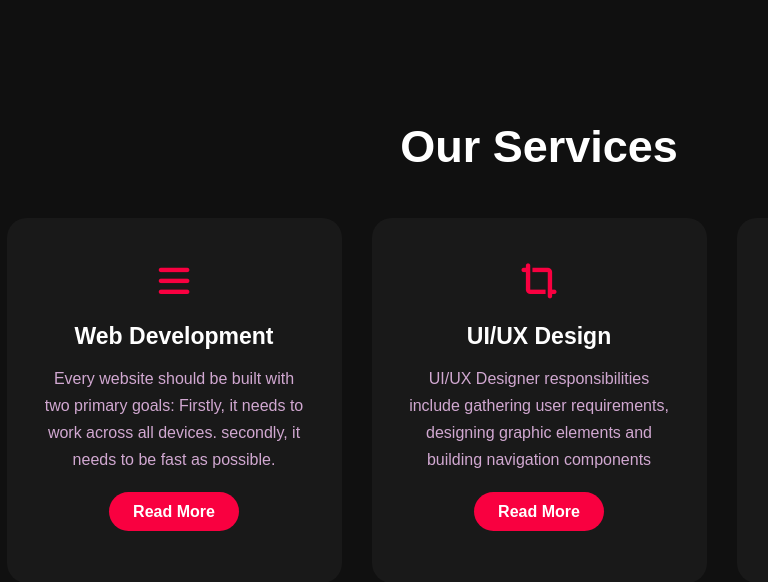
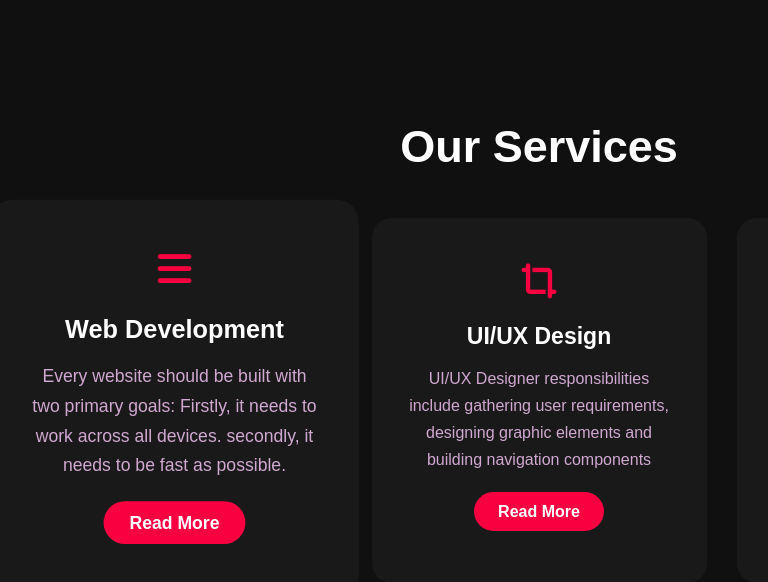
Before and after one commit to Venkat-Entropik/portfolio, a plain HTML site: page index.html in a window 1280 px wide. In both pictures the pointer is over the element 275 px from the left and 1939 px from the top of the page. Shown: the part 1539-2121 px from the top of the page, 101-869 px from the left. Drawn offline with Linux system fonts and the light colour scheme.

Commit message:
Update style.css

```diff
--- a/style.css
+++ b/style.css
@@ -205,6 +205,11 @@ button:hover{
     overflow: hidden;
     text-align: center;
 }
+.card:hover{
+    transition: 0.4s;
+    transform: scale(1.1);
+
+}
 .card i{
     font-size: 35px;
     display: block;
```
